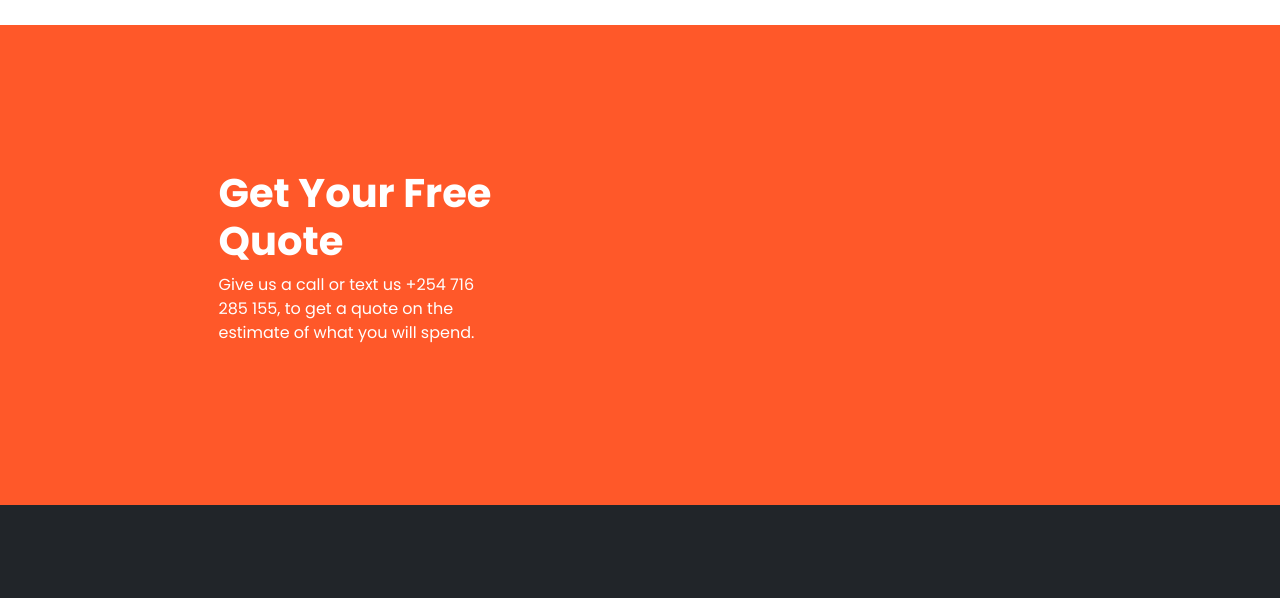
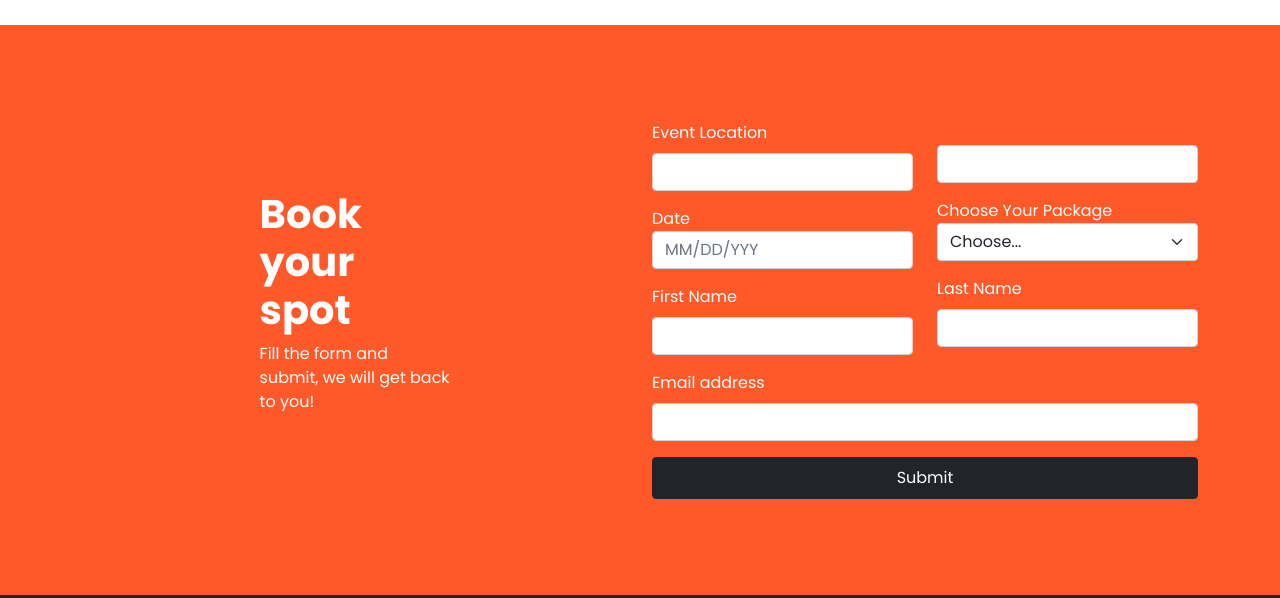
Before and after one commit to eyern/bethkim, a plain HTML site: page contact.html in a window 1280 px wide. Shown: the part 1490-2088 px from the top of the page. Drawn offline with nearby package versions, Linux system fonts and the light colour scheme; grey boxes are pictures that could not be loaded.

Commit message:
added contact forms

```diff
--- a/contact.html
+++ b/contact.html
@@ -102,10 +102,64 @@
             <div class="col-lg-6 col-md-6 d-flex justify-content-center align-items-center">
                 <div data-aos="fade-up" data-aos-delay="100" data-aos-easing="ease-in" data-aos-duration="1000" class=" pt-5 pb-5 d-flex flex-column justify-content-center align-items-center">
                     <div class="quote-text w-50 text-center text-md-start">
-                            <h2 class="text-white fs-1 fw-bolder">Get Your Free Quote</h2>
-                            <p class="text-white">Give us a call or text us +254 716 285 155, to get a quote on the estimate of what you will spend.</p>
+                        <h2 class="text-white fs-1 fw-bolder">Book your spot</h2>
+                        <p class="text-white">Fill the form and submit, we will get back to you!</p>
                     </div>
                 </div>
+            </div>
+            <div class="col-lg-6 col-md-6">
+                <div data-aos="fade-up" data-aos-delay="100" data-aos-easing="ease-in" data-aos-duration="1000">
+                    <div class="row">
+                        <div class="col-lg-6 col-md-6">
+                            <form>
+                                <div class="mb-3">
+                                    <label for="inputAdress" class="form-label text-white">Event Location</label>
+                                    <input type="text" class="form-control" id="inputAdress">
+                                </div>
+                                <div class="mb-3">
+                                    <label class="control-label text-white" for="date">Date</label>
+                                    <input class="form-control " id="date" name="date" placeholder="MM/DD/YYY" type="text"/>
+                                </div>
+                                <div class="mb-3">
+                                    <label for="formGroupExampleInput" class="form-label text-white">First Name</label>
+                                    <input type="text" class="form-control" id="formGroupExampleInput">
+                                </div>
+                              </form>
+                        </div>
+                        <div class="col-lg-6 col-md-6">
+                            <form>
+                                <div class="mb-3">
+                                    <label for="inputZip" class="form-label text-white"></label>
+                                    <input type="text" class="form-control" id="inputZip">
+                                </div>
+                                <div class="mb-3">
+                                    <label for="inputState" class="form-label mb-0 text-white">Choose Your Package</label>
+                                    <select id="inputState" class="form-select">
+                                    <option selected disabled>Choose...</option>
+                                    <option>Economy class - 20,000</option>
+                                    <option>Economy plus - 30,000</option>
+                                    <option>Business class - 45,000</option>
+                                    <option>Business plus - 60,000</option>
+                                    </select>
+                                </div>
+
+                                <div class="mb-3">
+                                    <label for="formGroupExampleInput" class="form-label text-white">Last Name</label>
+                                    <input type="text" class="form-control" id="formGroupExampleInput">
+                                </div>
+                              </form>
+                        </div>
+                    </div>
+                </div>
+                <form>
+                    <div data-aos="fade-up" data-aos-delay="100" data-aos-easing="ease-in" data-aos-duration="1000">
+                        <div class="mb-3">
+                            <label for="exampleInputEmail1" class="form-label text-white">Email address</label>
+                            <input type="email" class="form-control" id="exampleInputEmail1">
+                        </div>
+                        <button type="submit" class="btn btn-dark w-100 pt-2 pb-2">Submit</button>
+                    </div>
+                </form>
             </div>
         </div>
     </div>
@@ -120,7 +174,7 @@
                     <div class="col-lg-3 col-md-3">
                         <h4 class="pb-4">CONTACT</h4>
                         <p style="font-size: 14px;">Phone: +254 716 285 155</p>
-                        <p style="font-size: 14px;">Email: betkimenterprise@gmail.com.com</p>
+                        <p style="font-size: 14px;">Email: bethkimenterprise@gmail.com</p>
                         <p style="font-size: 14px;">Eldoret City, Kenya.</p>
                     </div>
                     <div class="col-lg-3 col-md-3">
@@ -165,5 +219,7 @@
 
     <!-- JavaScript Bundle with Popper -->
     <script src="https://cdn.jsdelivr.net/npm/bootstrap@5.0.2/dist/js/bootstrap.bundle.min.js" integrity="sha384-MrcW6ZMFYlzcLA8Nl+NtUVF0sA7MsXsP1UyJoMp4YLEuNSfAP+JcXn/tWtIaxVXM" crossorigin="anonymous"></script>
+    <script src="https://static.elfsight.com/platform/platform.js" data-use-service-core defer></script>
+<div class="elfsight-app-bace142f-413b-4619-98c9-75324cac6eb9"></div>
 </body>
 </html>
```
Lines whose indentation alone changed are shown as unchanged.
